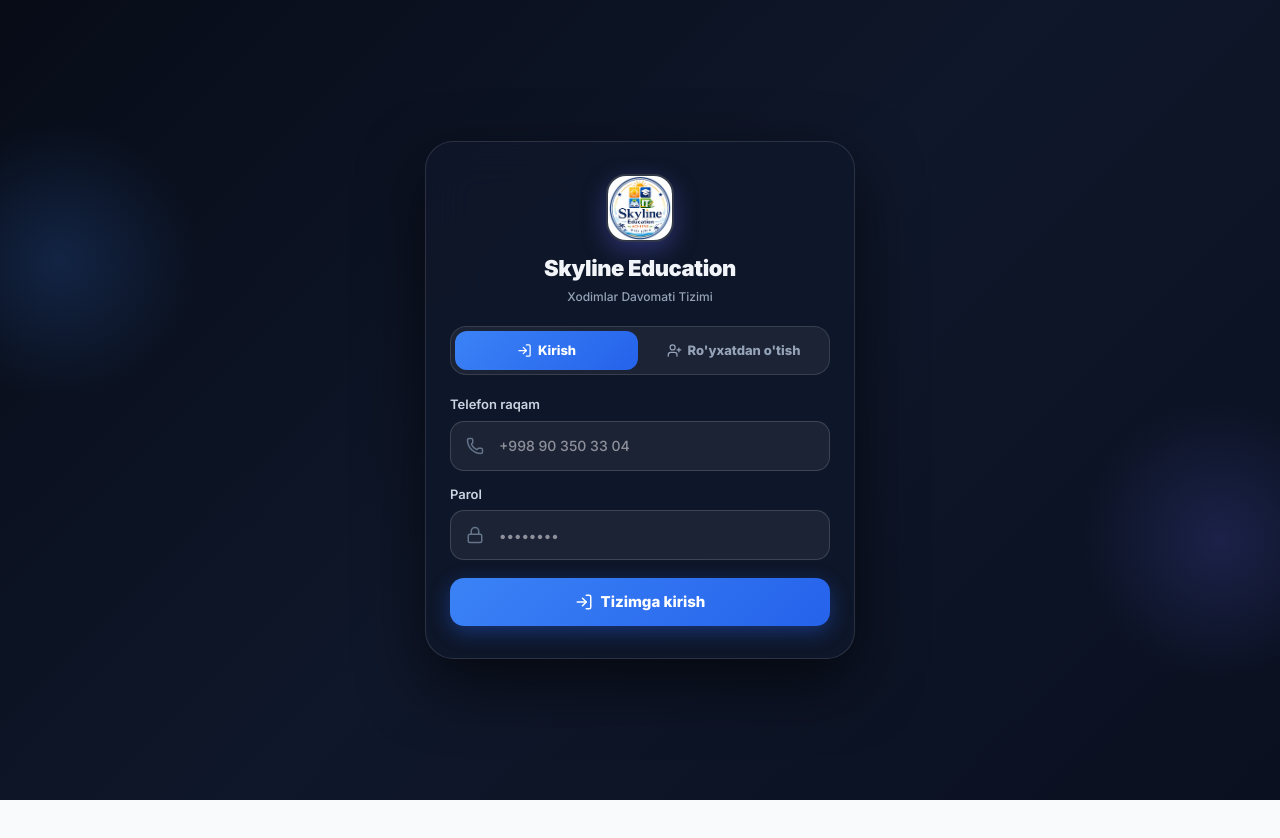
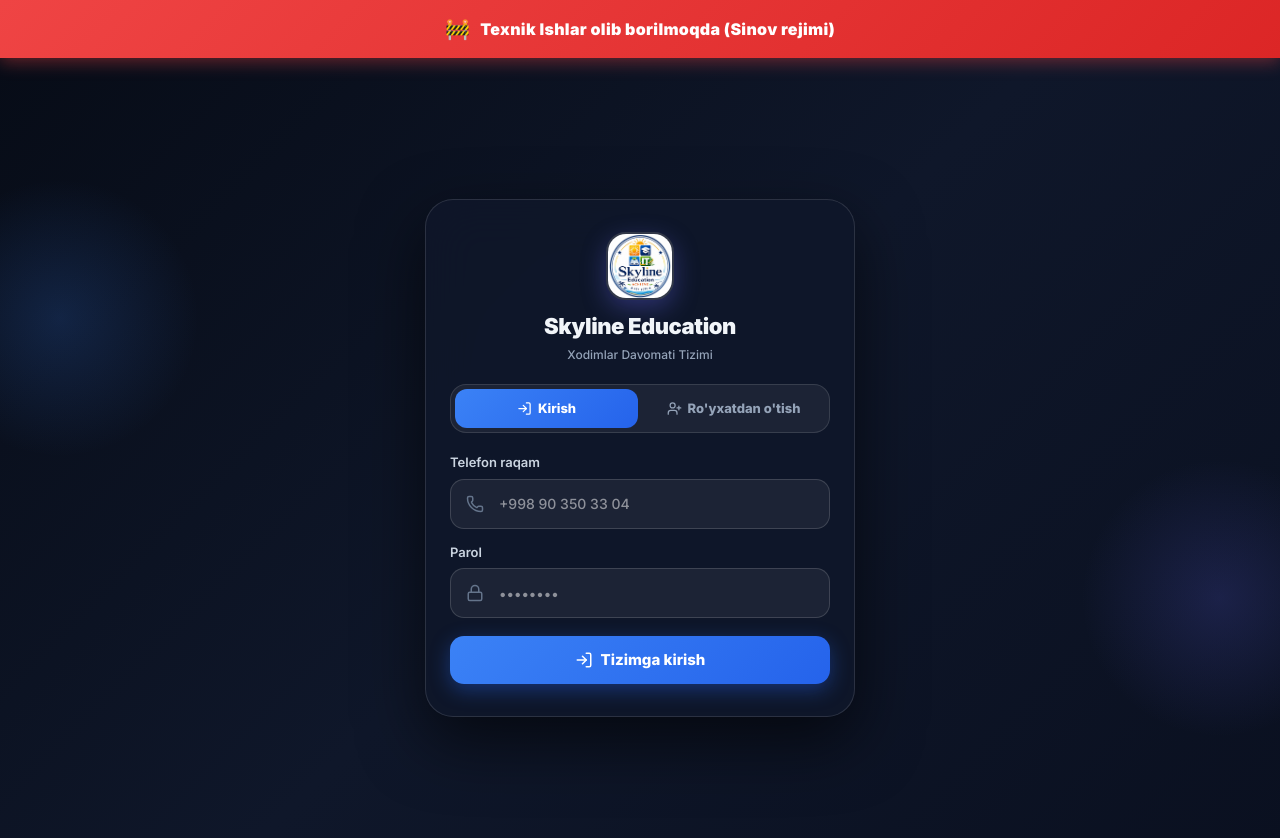
Before and after one commit to hasanxon667/sky-edu, a React (Vite) app in the folder frontend/: page / in a window 1280 px wide. Shown: the top 838 px of the page. Before the commit the page ends 800 px from the top, so only its background shows below. Built offline with nearby package versions, Linux system fonts and the light colour scheme; no server answers.

Commit message:
TEST: Add Maintenance mode banner for Vercel deployment verification

```diff
--- a/frontend/src/App.tsx
+++ b/frontend/src/App.tsx
@@ -15,6 +15,29 @@
 import { EmployeeManagement } from './components/admin/EmployeeManagement';
 import { AdminSettingsContainer } from './components/admin/AdminSettingsContainer';
 
+const MaintenanceBanner: React.FC = () => (
+  <div style={{
+    background: 'linear-gradient(135deg, #ef4444, #dc2626)',
+    color: '#ffffff',
+    textAlign: 'center',
+    padding: '14px 16px',
+    fontWeight: 900,
+    fontSize: 16,
+    letterSpacing: '0.02em',
+    boxShadow: '0 4px 16px rgba(239, 68, 68, 0.4)',
+    zIndex: 999999,
+    position: 'sticky',
+    top: 0,
+    display: 'flex',
+    alignItems: 'center',
+    justifyContent: 'center',
+    gap: 10,
+  }}>
+    <span style={{ fontSize: 20 }}>🚧</span>
+    <span>Texnik Ishlar olib borilmoqda (Sinov rejimi)</span>
+  </div>
+);
+
 const MainApp: React.FC = () => {
   const { user } = useAuth();
   const [activeTab, setActiveTab] = useState<string>(() => {
@@ -22,13 +45,19 @@
   });
 
   if (!user) {
-    return <LoginPage />;
+    return (
+      <>
+        <MaintenanceBanner />
+        <LoginPage />
+      </>
+    );
   }
 
   const isAdmin = user.role === 'ADMIN';
 
   return (
     <div className="min-h-screen flex flex-col bg-slate-50 dark:bg-slate-950 text-slate-900 dark:text-slate-100 font-sans transition-colors duration-300">
+      <MaintenanceBanner />
       {/* Top Header Navbar */}
       <Header activeTab={activeTab} setActiveTab={setActiveTab} />
 
```
